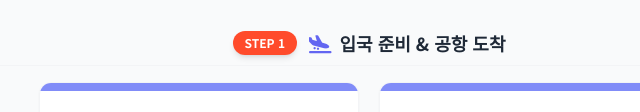
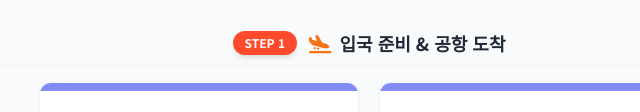
Before and after one commit to skwnddp/skwnddp.github.io, a plain HTML site: page index.html in a window 1280 px wide. Shown: the part 683-795 px from the top of the page, 271-911 px from the left. Drawn offline with nearby package versions, Linux system fonts and the light colour scheme.

Commit message:
color same same

```diff
--- a/index.html
+++ b/index.html
@@ -351,7 +351,7 @@
                 <div id="step-1" class="mb-16 w-full max-w-5xl scroll-mt-[220px]" data-step-color="text-indigo-600" data-bar-color="bg-orange-600" data-title="STEP 1. 입국 준비 & 공항 도착">
                     <div class="flex items-center justify-center gap-3 mb-4 border-b border-gray-100 pb-2">
                         <span class="bg-scope-start text-white text-xs font-bold px-3 py-1 rounded-full shadow-md">STEP 1</span>
-                        <h4 class="text-lg font-bold text-gray-800"><i class="fas fa-plane-arrival text-indigo-500 mr-2"></i>입국 준비 & 공항 도착</h4>
+                        <h4 class="text-lg font-bold text-gray-800"><i class="fas fa-plane-arrival text-orange-500 mr-2"></i>입국 준비 & 공항 도착</h4>
                     </div>
                     <div class="flex flex-wrap justify-center gap-5">
                         <article class="w-full md:w-[320px] bg-white rounded-xl shadow-sm border border-gray-100 overflow-hidden hover:shadow-lg transition group cursor-pointer">
```
